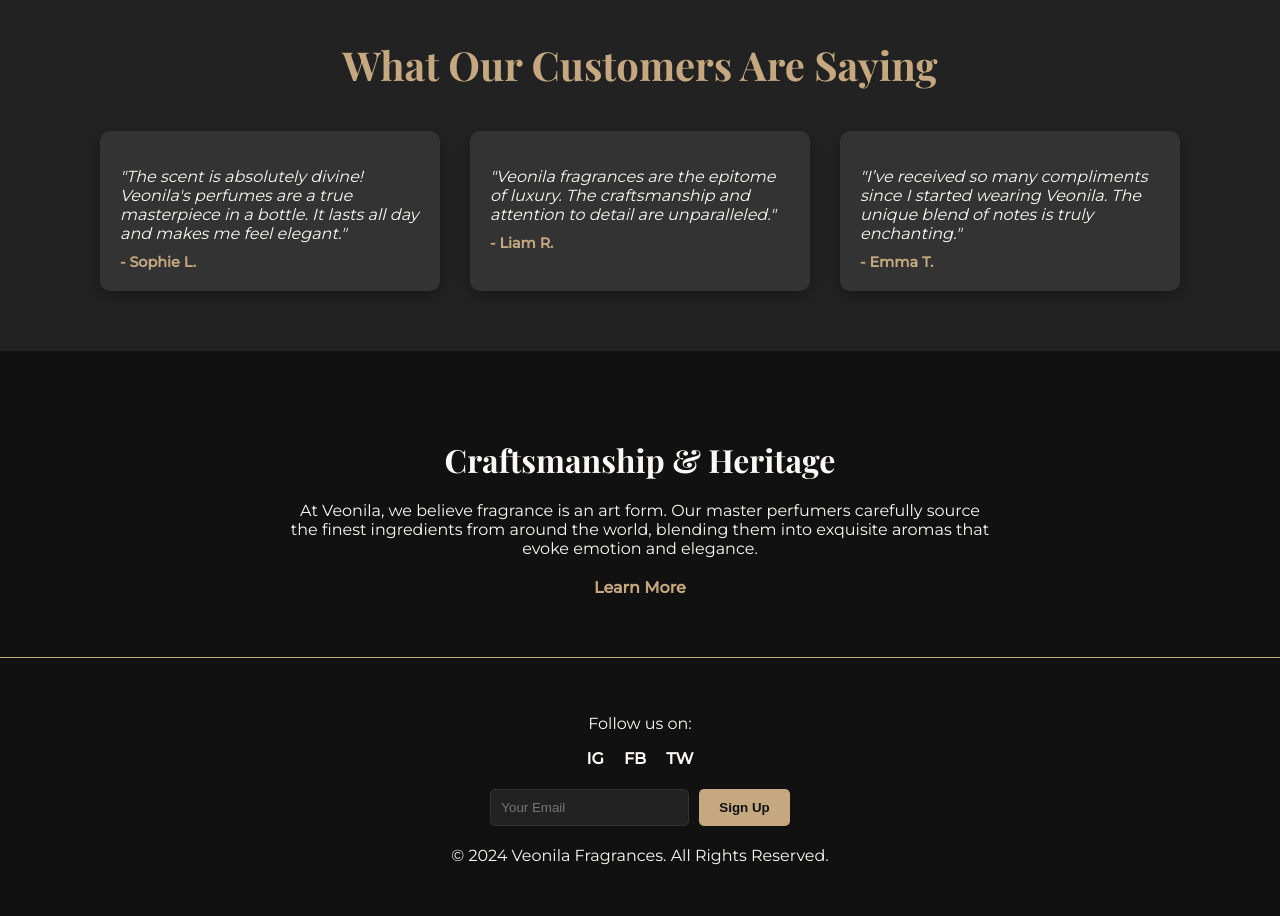
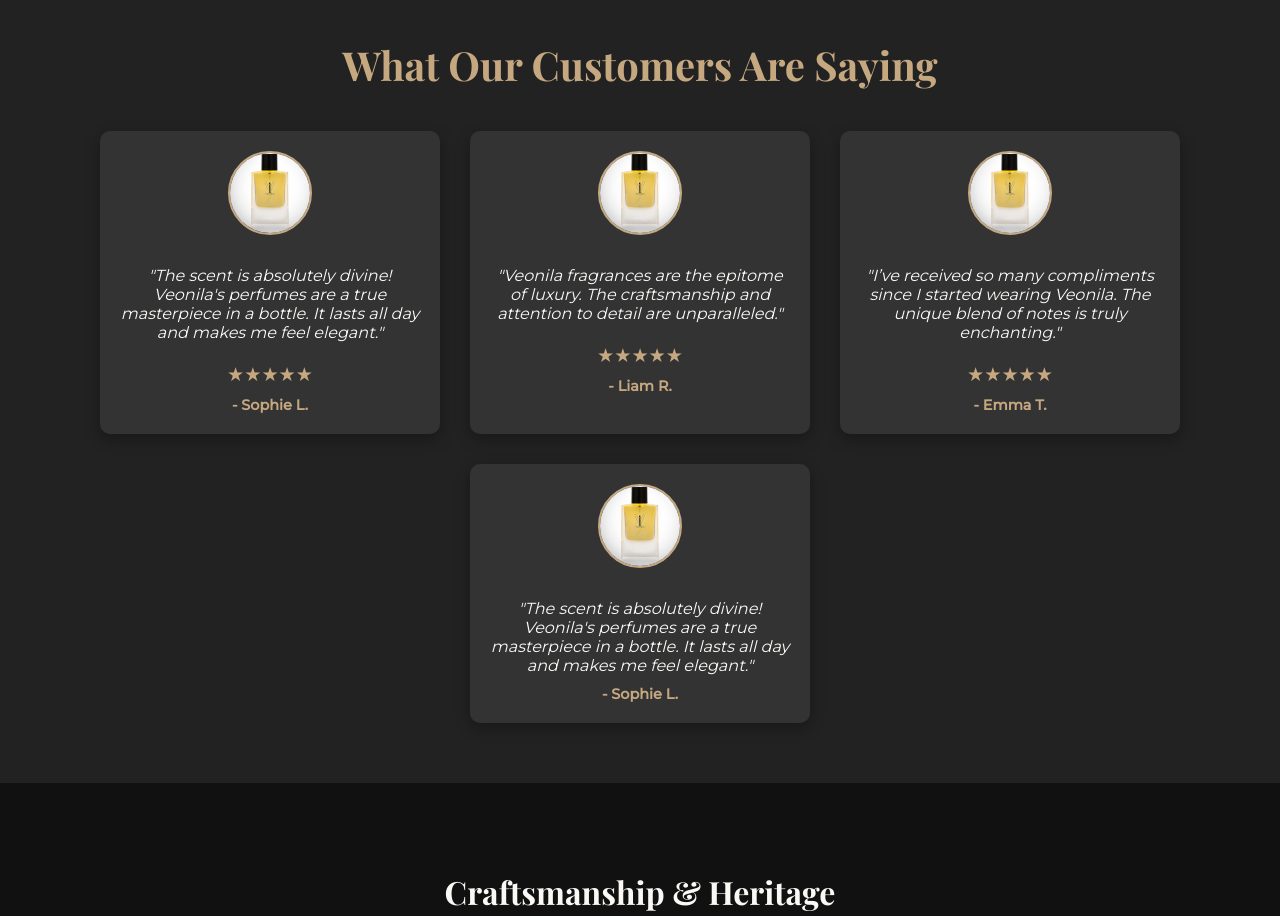
Before and after one commit to saeddsoqe/veonila, a plain HTML site: page index.html in a window 1280 px wide. Shown: the part 1700-2616 px from the top of the page. Drawn offline with nearby package versions, Linux system fonts and the light colour scheme.

Commit message:
add customer feedback with images and stars

```diff
--- a/css/styles.css
+++ b/css/styles.css
@@ -96,7 +96,7 @@ header, nav, section, footer {
 .hero {
   position: relative;
   height: 90vh;
-  background: url('../images/hero.jpg') no-repeat center center/cover;
+  background: url('../images/product1.jpeg') no-repeat center center/cover;
   display: flex;
   align-items: center;
   justify-content: center;
@@ -323,7 +323,8 @@ header, nav, section, footer {
   transform: translateX(0);
 }
 
-.feedback {
+/*feedback without picsand stars*/
+/* .feedback {
   background-color: #222;
   color: #FAF9F6;
   padding: 60px 20px;
@@ -367,4 +368,70 @@ header, nav, section, footer {
   font-size: 0.9em;
   font-weight: bold;
   color: #C5A880;
+} */
+
+/*feedback with pics and stars*/
+.feedback {
+  background-color: #222;
+  color: #FAF9F6;
+  padding: 60px 20px;
+  text-align: center;
 }
+
+.feedback h2 {
+  font-family: 'Playfair Display', serif;
+  font-size: 2.5em;
+  margin-bottom: 40px;
+  color: #C5A880;
+}
+
+.testimonial-grid {
+  display: flex;
+  flex-wrap: wrap;
+  justify-content: center;
+  gap: 30px;
+  max-width: 1200px;
+  margin: auto;
+}
+
+.testimonial {
+  background: #333;
+  padding: 20px;
+  border-radius: 10px;
+  max-width: 300px;
+  text-align: center;
+  box-shadow: 0 5px 15px rgba(0, 0, 0, 0.3);
+  display: flex;
+  flex-direction: column;
+  align-items: center;
+}
+
+.testimonial img.customer-photo {
+  width: 80px;
+  height: 80px;
+  border-radius: 50%;
+  margin-bottom: 15px;
+  object-fit: cover;
+  border: 2px solid #C5A880;
+}
+
+.testimonial p {
+  font-size: 1em;
+  margin-bottom: 10px;
+  font-style: italic;
+  color: #FAF9F6;
+}
+
+.testimonial span {
+  display: block;
+  font-size: 0.9em;
+  font-weight: bold;
+  color: #C5A880;
+}
+
+.stars {
+  color: #C5A880; /* Golden color */
+  font-size: 1.2em; /* Adjust the size as needed */
+  margin-top: 10px;
+  margin-bottom: 10px;
+}
--- a/index.html
+++ b/index.html
@@ -87,19 +87,32 @@
         <h2>What Our Customers Are Saying</h2>
         <div class="testimonial-grid">
             <div class="testimonial">
+                <img src="images/product1.jpeg" alt="Sophie L." class="customer-photo">
+                <p>"The scent is absolutely divine! Veonila's perfumes are a true masterpiece in a bottle. It lasts all day and makes me feel elegant."</p>
+                <div class="stars">★★★★★</div>
+                <span>- Sophie L.</span>
+            </div>
+            <div class="testimonial">
+                <img src="images/product1.jpeg" alt="Liam R." class="customer-photo">
+                <p>"Veonila fragrances are the epitome of luxury. The craftsmanship and attention to detail are unparalleled."</p>
+                <div class="stars">★★★★★</div>
+                <span>- Liam R.</span>
+            </div>
+            <div class="testimonial">
+                <img src="images/product1.jpeg" alt="Emma T." class="customer-photo">
+                <p>"I’ve received so many compliments since I started wearing Veonila. The unique blend of notes is truly enchanting."</p>
+                <div class="stars">★★★★★</div>
+                <span>- Emma T.</span>
+            </div>
+            <div class="testimonial fade-in">
+                <img src="images/product1.jpeg" alt="Sophie L." class="customer-photo">
                 <p>"The scent is absolutely divine! Veonila's perfumes are a true masterpiece in a bottle. It lasts all day and makes me feel elegant."</p>
                 <span>- Sophie L.</span>
             </div>
-          <div class="testimonial">
-              <p>"Veonila fragrances are the epitome of luxury. The craftsmanship and attention to detail are unparalleled."</p>
-              <span>- Liam R.</span>
-          </div>
-          <div class="testimonial">
-              <p>"I’ve received so many compliments since I started wearing Veonila. The unique blend of notes is truly enchanting."</p>
-              <span>- Emma T.</span>
-          </div>
+
         </div>
     </section>
+
     <section class="about-preview" id="about">
         <div class="about-content">
             <h2>Craftsmanship & Heritage</h2>
```
Lines whose indentation alone changed are shown as unchanged.
